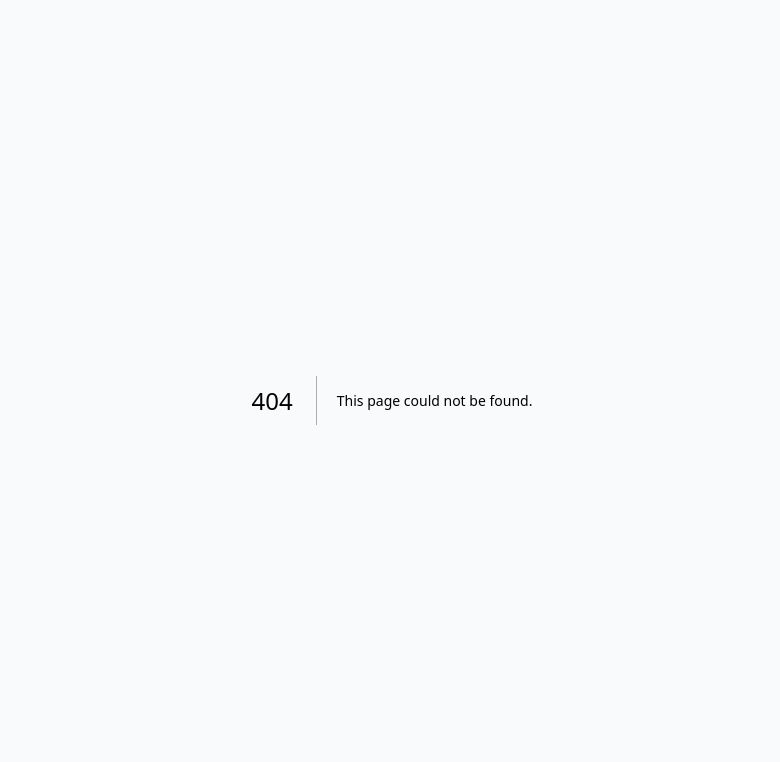
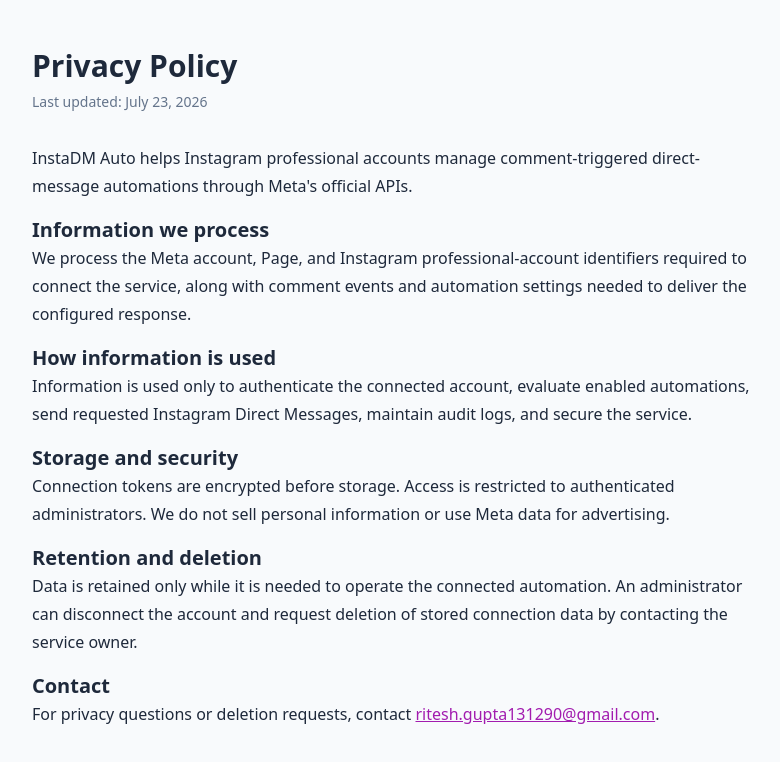
Before and after one commit to Ritesh1312-art/Insta-Automation, a Next.js app: page /privacy in a window 1280 px wide. Before the commit this address had no page. Shown: the top 762 px of the page, without its empty margins (248-1028 px from the left). Built offline with nearby package versions, Linux system fonts and the light colour scheme.

Commit message:
Add public privacy policy for Meta publication

```diff
--- /dev/null
+++ b/src/app/privacy/page.tsx
@@ -0,0 +1,41 @@
+import type { Metadata } from 'next';
+
+export const metadata: Metadata = {
+  title: 'Privacy Policy | InstaDM Auto',
+  description: 'Privacy policy for InstaDM Auto.',
+};
+
+export default function PrivacyPolicyPage() {
+  return (
+    <main className="mx-auto min-h-screen max-w-3xl px-6 py-12 text-slate-800">
+      <h1 className="text-3xl font-bold">Privacy Policy</h1>
+      <p className="mt-2 text-sm text-slate-500">Last updated: July 23, 2026</p>
+
+      <section className="mt-8 space-y-4 leading-7">
+        <p>
+          InstaDM Auto helps Instagram professional accounts manage comment-triggered direct-message automations through Meta&apos;s official APIs.
+        </p>
+        <div>
+          <h2 className="text-xl font-semibold">Information we process</h2>
+          <p>We process the Meta account, Page, and Instagram professional-account identifiers required to connect the service, along with comment events and automation settings needed to deliver the configured response.</p>
+        </div>
+        <div>
+          <h2 className="text-xl font-semibold">How information is used</h2>
+          <p>Information is used only to authenticate the connected account, evaluate enabled automations, send requested Instagram Direct Messages, maintain audit logs, and secure the service.</p>
+        </div>
+        <div>
+          <h2 className="text-xl font-semibold">Storage and security</h2>
+          <p>Connection tokens are encrypted before storage. Access is restricted to authenticated administrators. We do not sell personal information or use Meta data for advertising.</p>
+        </div>
+        <div>
+          <h2 className="text-xl font-semibold">Retention and deletion</h2>
+          <p>Data is retained only while it is needed to operate the connected automation. An administrator can disconnect the account and request deletion of stored connection data by contacting the service owner.</p>
+        </div>
+        <div>
+          <h2 className="text-xl font-semibold">Contact</h2>
+          <p>For privacy questions or deletion requests, contact <a className="text-fuchsia-700 underline" href="mailto:ritesh.gupta131290@gmail.com">ritesh.gupta131290@gmail.com</a>.</p>
+        </div>
+      </section>
+    </main>
+  );
+}
```
